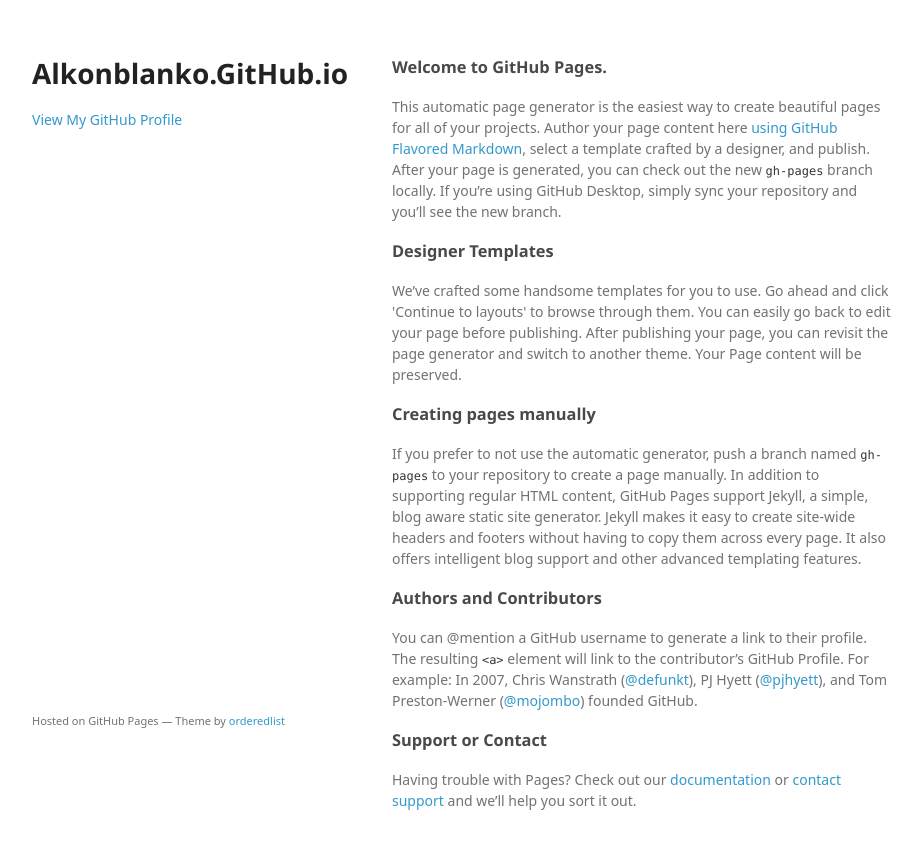
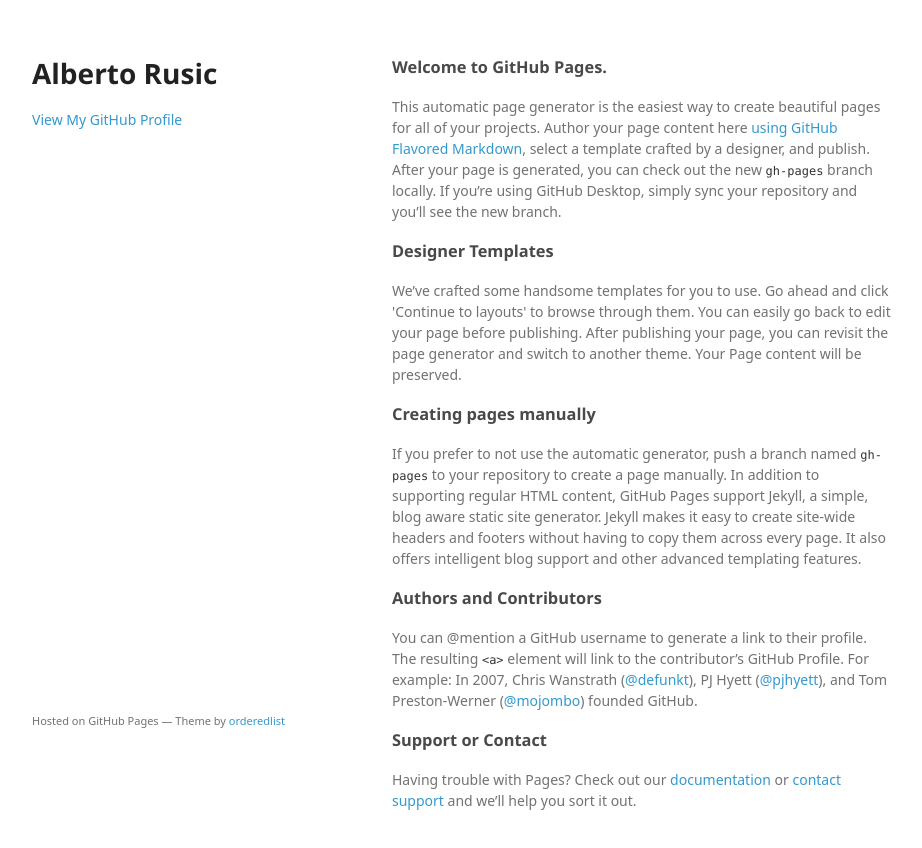
Before and after one commit to AlkonBlanko/AlkonBlanko.github.io, a plain HTML site: page index.html in a window 1280 px wide. Shown: the whole page, without its empty margins (178-1100 px from the left). Drawn offline with Linux system fonts and the light colour scheme; a web font is replaced by a local one.

Commit message:
Update index.html

```diff
--- a/index.html
+++ b/index.html
@@ -15,7 +15,7 @@
   <body>
     <div class="wrapper">
       <header>
-        <h1>Alkonblanko.GitHub.io</h1>
+        <h1>Alberto Rusic</h1>
         <p></p>
 
 
```
